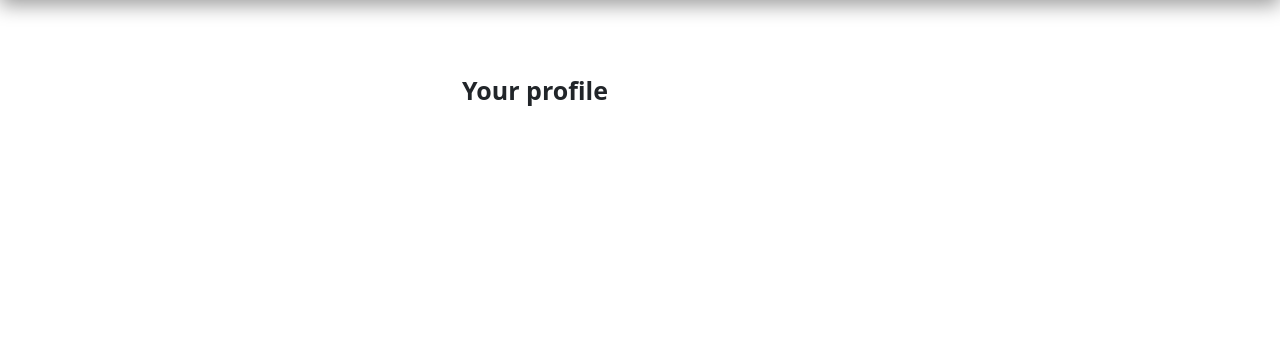
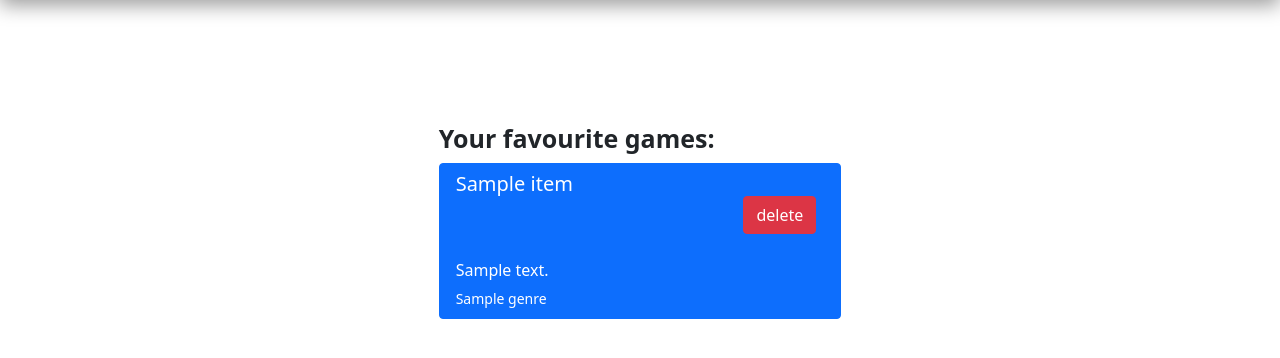
Before and after one commit to PavelPyasecky/PythonITechArtTraining, a Django app: page /users/favourite/ in a window 1280 px wide. Shown: the part 59-417 px from the top of the page. Run offline with Django 3.2, Linux system fonts and the light colour scheme; a user stored in the database is signed in; tables that the repository leaves empty hold one stand-in row (values such as "Sample post"); a database or web service that is not in the repository returns one stand-in record (values such as "Sample title"); data that the repository does not hold is empty; some libraries are stand-ins or nearby versions.

Commit message:
Add & delete games

```diff
--- a/board/static/board/css/basic.css
+++ b/board/static/board/css/basic.css
@@ -95,6 +95,9 @@
 }
 .btn-effect {
 	transition-duration: 0.2s;
+}
+.btn-must {
+	display: inherit;
 }
 .btn-effect:hover,
 .btn-effect:active,
--- a/board/urls.py
+++ b/board/urls.py
@@ -1,7 +1,9 @@
 from django.urls import path
-from .views import main, detail
+from board import views
 
 urlpatterns = [
-    path('', main, name='main'),
-    path('<int:game_id>/detail/', detail, name='detail'),
+    path('', views.main, name='main'),
+    path('<int:game_id>/detail/', views.detail, name='detail'),
+    path('<int:game_id>/detail/add/', views.add_to_favourite, name='add'),
+    path('<int:game_id>/detail/delete/', views.del_from_favourite, name='delete'),
 ]
--- a/users/models.py
+++ b/users/models.py
@@ -16,9 +16,9 @@ class UserProfile(models.Model):
                                 primary_key=True)
 
 
-class Game(models.Model):
+class UserGame(models.Model):
     id = models.IntegerField(primary_key=True)
-    reporter = models.ForeignKey(UserProfile, on_delete=models.CASCADE)
+    user_profile = models.ForeignKey(UserProfile, on_delete=models.CASCADE, related_name='games')
 
 
 def create_user_profile(sender, instance, created, **kwargs):
--- a/users/templates/users/favourite.html
+++ b/users/templates/users/favourite.html
@@ -7,6 +7,16 @@
         <div class="row">
             <div class="col-lg-4"></div>
             <div class="col-lg-4">
+                <div class="title-wrapper">
+                    <h2 class="text-middle">Your favourite games:</h2>
+                </div>
+                {% if empty %}
+                    <div class="card my-5">
+                        <div class="card-body text-align-center">
+                            {{ empty }}
+                        </div>
+                    </div>
+                {% else %}
                     <div class="list-group">
                         {% for game in games %}
                             <div class="list-group-item list-group-item-action active" aria-current="true">
@@ -21,6 +31,7 @@
                             </div>
                         {% endfor %}
                     </div>
+                {% endif %}
             </div>
             <div class="col-lg-4"></div>
         </div>
--- a/users/views.py
+++ b/users/views.py
@@ -9,6 +9,7 @@
 from .models import CustomUser
 from .forms import CustomUserCreationForm
 from gamestore.settings import ACCOUNT_ACTIVATION_URL
+from board.logic.game import Game
 
 
 class SignUpView(generic.CreateView):
@@ -23,7 +24,6 @@
 
 
 # class CustomPasswordResetView(views.PasswordResetView):
-
 
 
 def account_activation(request, user_id):
@@ -93,8 +93,16 @@
 def get_user_favourite(request):
     user = request.user
     profile = user.userprofile
-    print(profile)
-    context = {
-        'games': profile,
-    }
-    return render(request, 'users/profile.html', context)
+    favourite_games = profile.games.all()
+    game_list = []
+    for item in favourite_games:
+        game_list.append(Game(item.id))
+    if favourite_games:
+        context = {
+            'games': game_list,
+        }
+    else:
+        context = {
+            'empty': 'There is no games here!',
+        }
+    return render(request, 'users/favourite.html', context)
```
Also changed, not shown: board/templates/board/detail.html (+12 -2 lines), board/views.py (+52 -1 lines), users/migrations/0007_auto_20210426_2342.py (added). Lines whose indentation alone changed are shown as unchanged.
